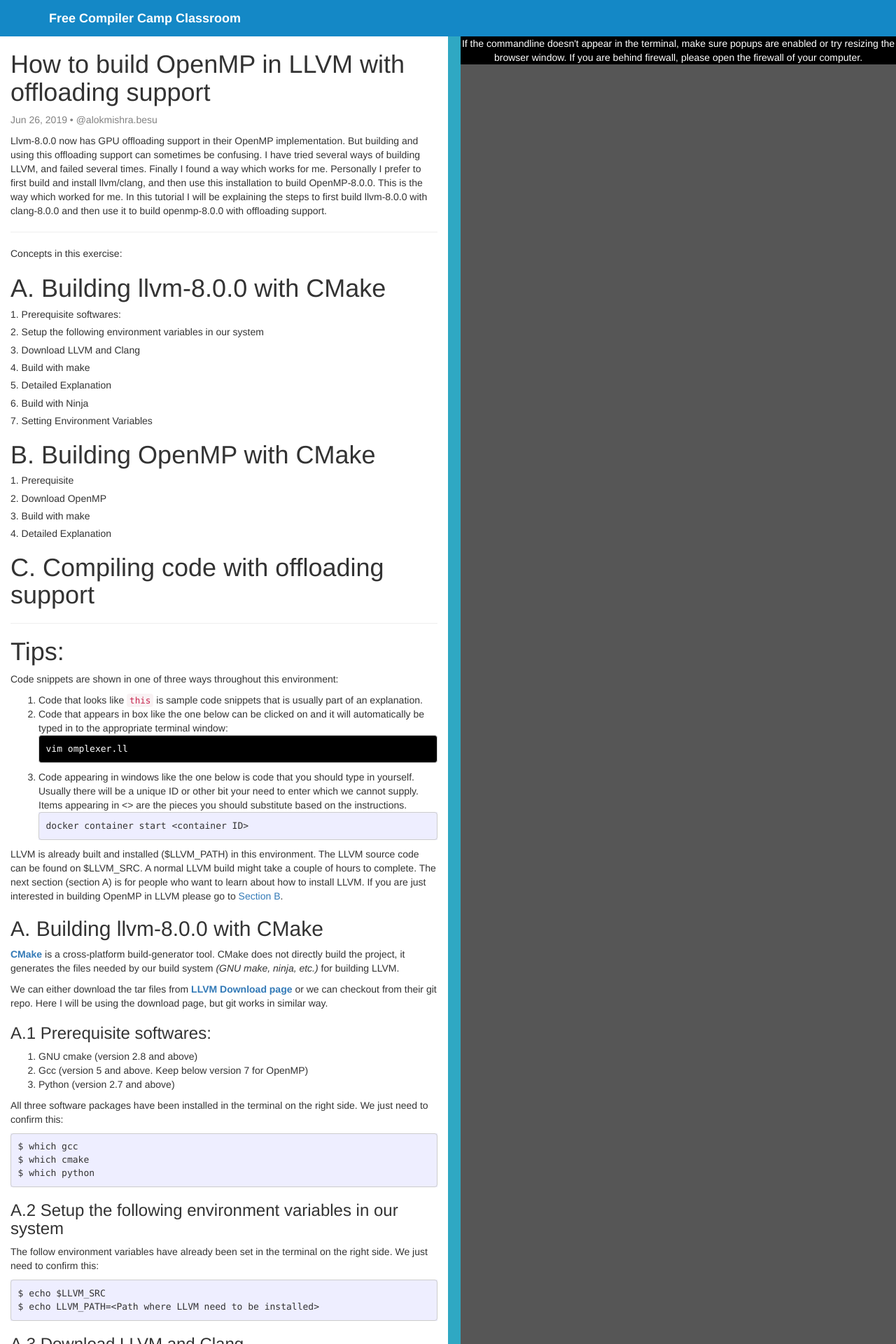
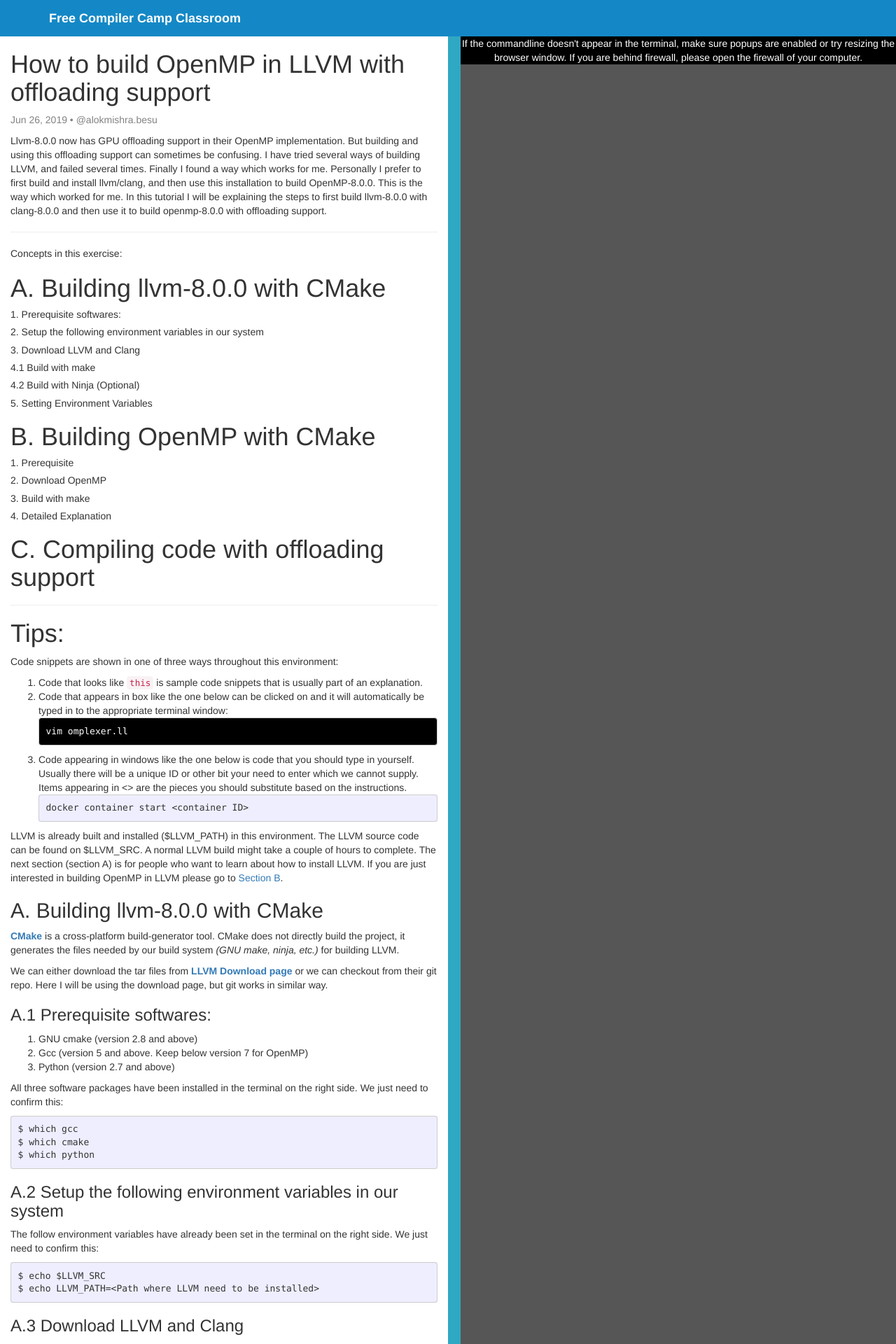
Before and after one commit to chunhualiao/freeCompilerCamp, a Jekyll site: the page built from compiler-classroom/_posts/2019-06-26-llvm-openmp-build.markdown, in a window 1280 px wide. Shown: the top 1920 px of the page at 70% size. Built offline with Jekyll 4.4.1, drawn with Linux system fonts in a browser that asks for light colours; nearby versions of some CDN libraries; some of the changed text lies outside the part shown; grey boxes are pictures that could not be loaded.

Commit message:
Update 2019-06-26-llvm-openmp-build.markdown

````diff
--- a/compiler-classroom/_posts/2019-06-26-llvm-openmp-build.markdown
+++ b/compiler-classroom/_posts/2019-06-26-llvm-openmp-build.markdown
@@ -17,10 +17,9 @@
 ##### 1. Prerequisite softwares:
 ##### 2. Setup the following environment variables in our system
 ##### 3. Download LLVM and Clang
-##### 4. Build with make
-##### 5. Detailed Explanation
-##### 6. Build with Ninja
-##### 7. Setting Environment Variables
+##### 4.1 Build with make
+##### 4.2 Build with Ninja (Optional)
+##### 5. Setting Environment Variables
 
 # B. Building OpenMP with CMake
 ##### 1. Prerequisite
@@ -102,7 +101,7 @@
 ```.term1
 cd $LLVM_SRC
 ```
-### A.4 Build with make
+### A.4.1 Build with make
 Create a build directory and get into it
 ```.term1
 mkdir build && cd build
@@ -131,7 +130,8 @@
 ```.term1
 make install
 ```
-### A.5 Build with Ninja (Optional)
+
+### A.4.2 Build with Ninja (Optional)
 **[Ninja](https://ninja-build.org)** is much faster than make. Where other build systems are high-level languages Ninja aims to be an assembler. Ninja build files are human-readable but not especially convenient to write by hand. These constrained build files allow Ninja to evaluate incremental builds quickly.
 
 To build ninja supported files, we use the option -G Ninja
@@ -151,7 +151,7 @@
 ninja install
 ```
 
-### A.6 Setting Environment Variables
+### A.5 Setting Environment Variables
 Following environment variables need to be set before using llvm/clang
 ```.term1
 export PATH=$LLVM_PATH:$PATH
````
